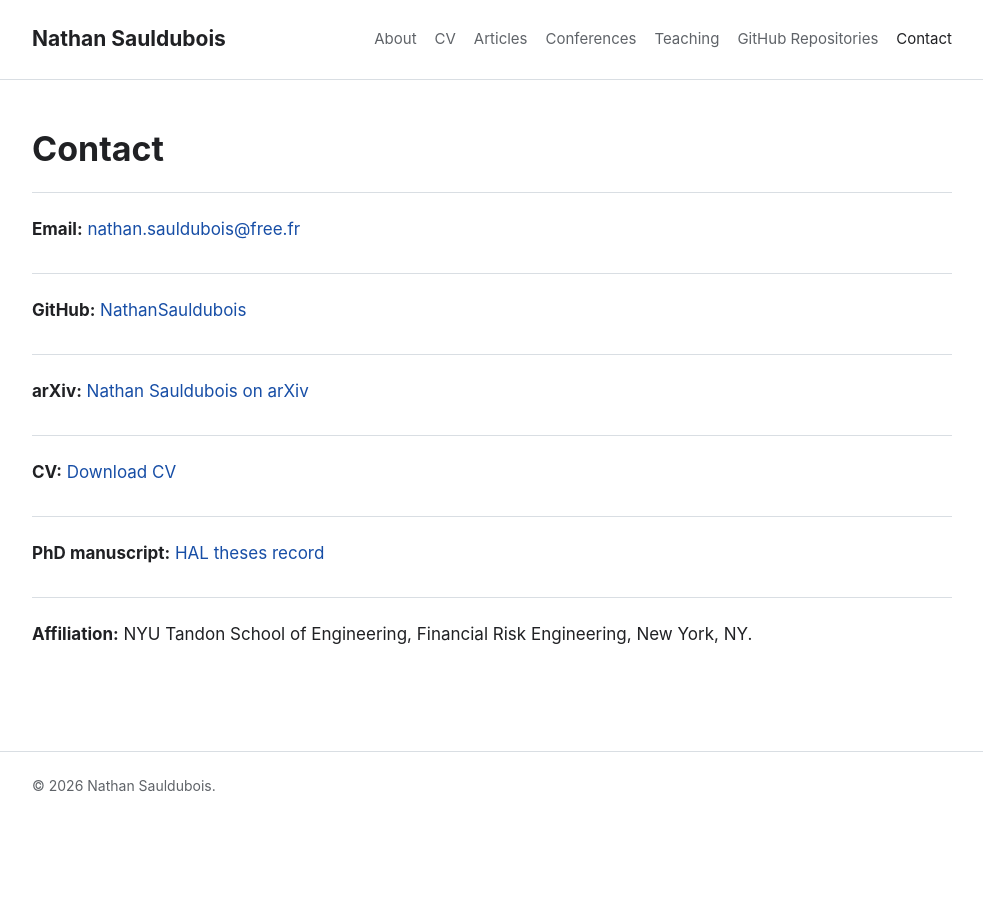
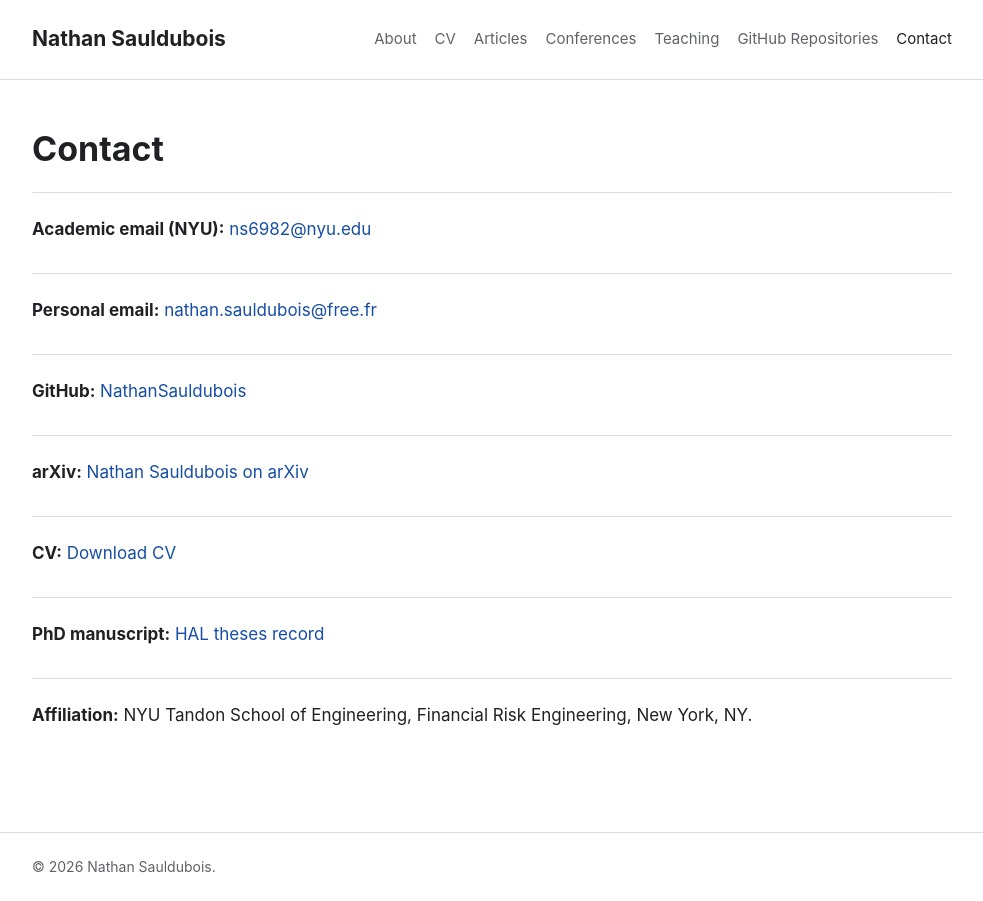
Before and after one commit to NathanSauldubois/nathansauldubois.github.io, a Jekyll site: the page built from contact.md, in a window 1280 px wide. Shown: the whole page, without its empty margins (148-1131 px from the left). Built offline with Jekyll 4.4.1, drawn with Linux system fonts in a browser that asks for light colours.

Commit message:
Add NYU email to contact page and CV

```diff
--- a/contact.md
+++ b/contact.md
@@ -7,7 +7,8 @@ permalink: /contact/
 # Contact
 
 <ul class="contact-list">
-  <li><strong>Email:</strong> <a href="mailto:nathan.sauldubois@free.fr">nathan.sauldubois@free.fr</a></li>
+  <li><strong>Academic email (NYU):</strong> <a href="mailto:ns6982@nyu.edu">ns6982@nyu.edu</a></li>
+  <li><strong>Personal email:</strong> <a href="mailto:nathan.sauldubois@free.fr">nathan.sauldubois@free.fr</a></li>
   <li><strong>GitHub:</strong> <a href="https://github.com/NathanSauldubois">NathanSauldubois</a></li>
   <li><strong>arXiv:</strong> <a href="https://arxiv.org/search/?query=Nathan+Sauldubois&searchtype=author">Nathan Sauldubois on arXiv</a></li>
   <li><strong>CV:</strong> <a href="{{ '/files/cv.pdf' | relative_url }}">Download CV</a></li>
```
Also changed, not shown: 1 other file.
